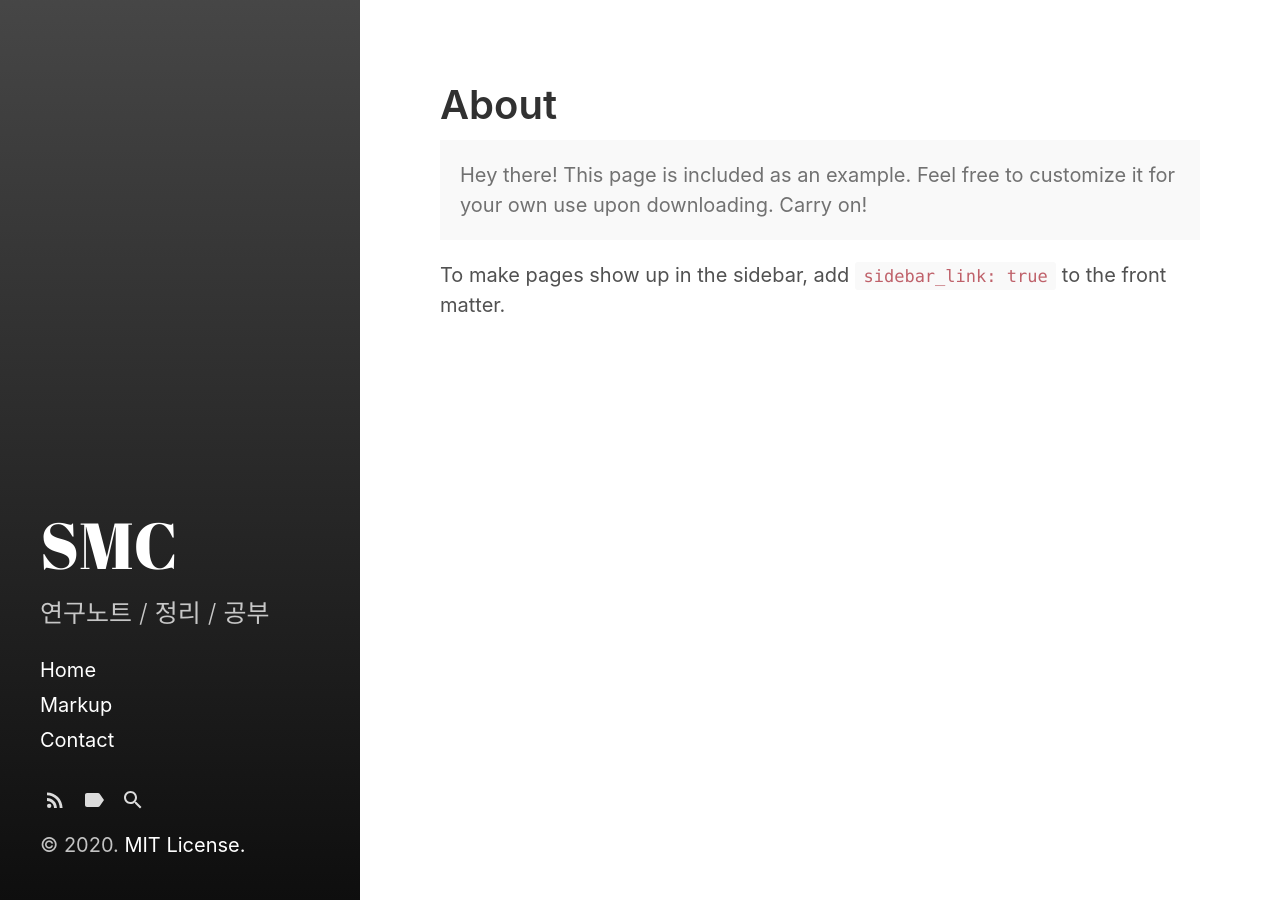
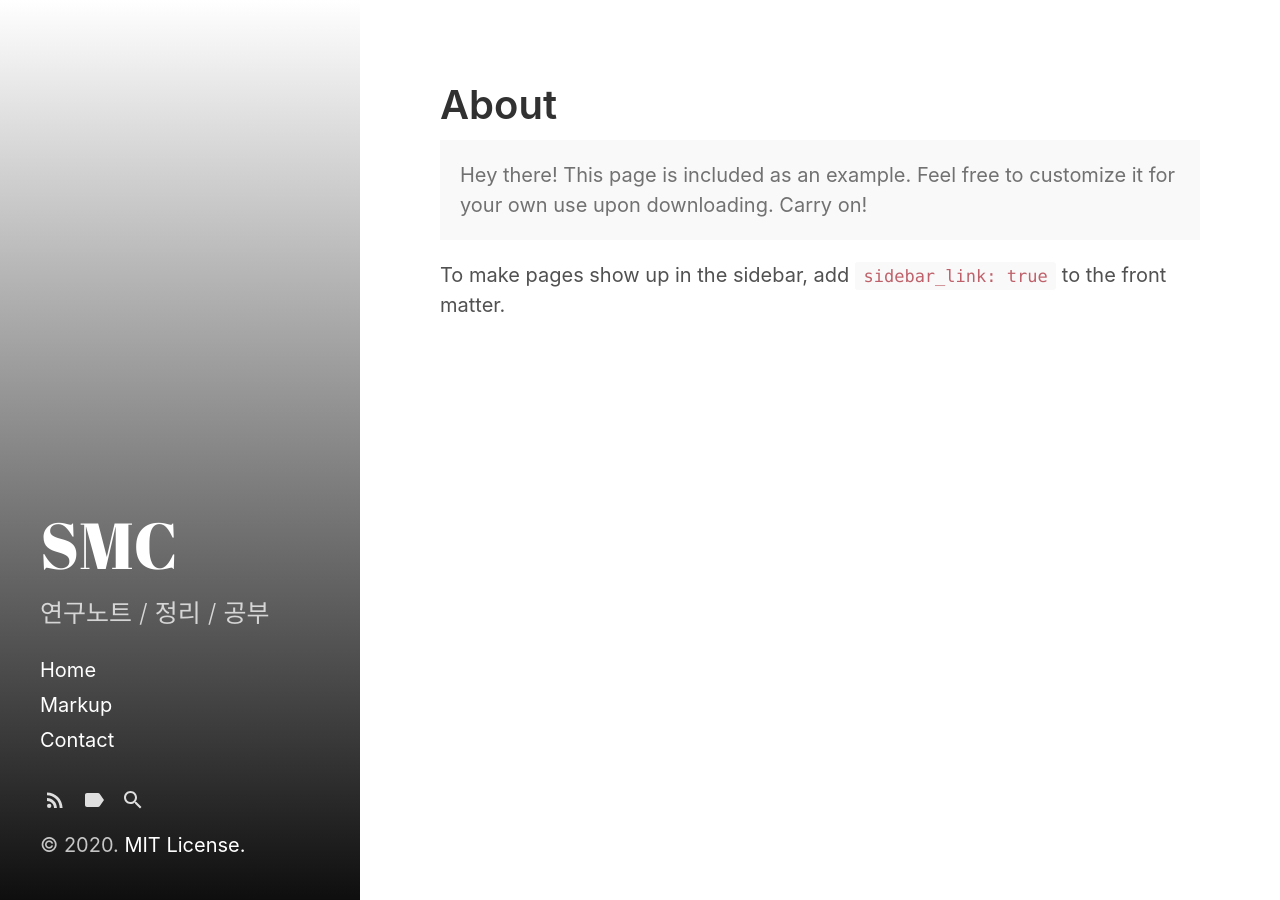
Before and after one commit to tjdalsckd/tjdalsckd.github.io, a Jekyll site: the page built from about.md, in a window 1280 px wide. Built offline with Jekyll 4.4.1, drawn with Linux system fonts in a browser that asks for light colours.

Commit message:
Update _layout.scss

```diff
--- a/_sass/hydeout/_layout.scss
+++ b/_sass/hydeout/_layout.scss
@@ -25,7 +25,7 @@
 body {
   background-attachment: fixed;
   background-color: $sidebar-bg-color;
-  background-image: linear-gradient(to bottom, lighten($sidebar-bg-color, 15%), darken($sidebar-bg-color, 7%));
+  background-image: linear-gradient(to bottom, lighten($sidebar-bg-color, 100%), darken($sidebar-bg-color, 7%));
   color: $sidebar-text-color;
   display: flex;
   flex-direction: column;
```
